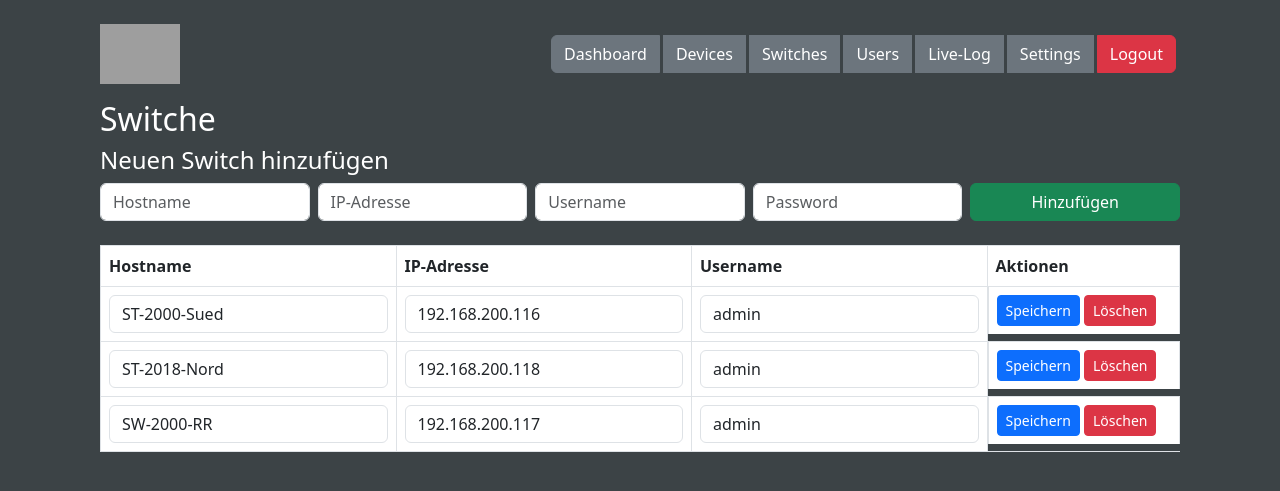
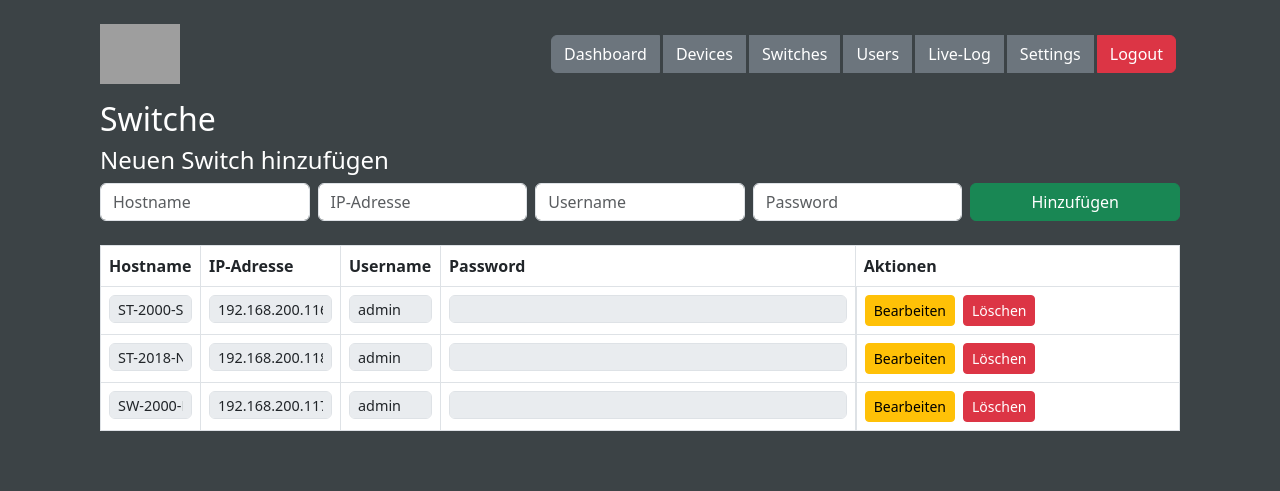
Before and after one commit to alientim/Aruba-PoE, a Flask app: page /switches in a window 1280 px wide. Shown: the top 491 px of the page. Run offline with Flask 3, Linux system fonts and the light colour scheme; a user stored in the database is signed in; data comes from the database, SQL or seed files in the repository; both versions use the stored data as it was after the commit; parts of the project's set-up code (start-up, migrations or seed data) failed here and were passed over; some libraries are stand-ins or nearby versions; grey boxes are pictures that could not be loaded.

Commit message:
Devices is_active + Table

```diff
--- a/srv/poe_manager/app.py
+++ b/srv/poe_manager/app.py
@@ -86,7 +86,8 @@ def logout():
 def index():
     conn = sqlite3.connect("sqlite.db")
     c = conn.cursor()
-    c.execute("SELECT mac, name FROM devices")
+    # is_active mit abfragen
+    c.execute("SELECT mac, name, is_active FROM devices")
     devices = c.fetchall()
     conn.close()
 
--- a/srv/poe_manager/static/css/style.css
+++ b/srv/poe_manager/static/css/style.css
@@ -117,12 +117,13 @@ pre {
 }
 
 .custom-table .col-ip {
-    width: 120px; /* IP-Adresse schmaler */
+    width: 140px; /* IP-Adresse schmaler */
 }
 
 .custom-table .col-mac {
-    width: 120px; /* MAC-Adresse schmaler */
+    width: 140px; /* MAC-Adresse schmaler */
 }
+
 
 /* Checkbox sichtbar auch bei disabled */
 .checkbox-visible:disabled {
@@ -145,7 +146,6 @@ label.text-white {
 }
 
 .custom-actions {
-    gap: 0.5rem; /* horizontaler Abstand zwischen Buttons */
     margin: auto 0;
     background: #fff;
 }
--- a/srv/poe_manager/templates/switche.html
+++ b/srv/poe_manager/templates/switche.html
@@ -7,20 +7,21 @@
 <h4>Neuen Switch hinzufügen</h4>
 <form method="post" class="row g-2 mb-4">
     <input type="hidden" name="add_switch" value="1">
-    <div class="col"><input type="text" name="hostname" placeholder="Hostname" class="form-control" required></div>
-    <div class="col"><input type="text" name="ip" placeholder="IP-Adresse" class="form-control" required></div>
-    <div class="col"><input type="text" name="username" placeholder="Username" class="form-control" required></div>
+    <div class="col col-small"><input type="text" name="hostname" placeholder="Hostname" class="form-control" required></div>
+    <div class="col col-ip"><input type="text" name="ip" placeholder="IP-Adresse" class="form-control" required></div>
+    <div class="col col-small"><input type="text" name="username" placeholder="Username" class="form-control" required></div>
     <div class="col"><input type="password" name="password" placeholder="Password" class="form-control" required></div>
     <div class="col"><button class="btn btn-success w-100">Hinzufügen</button></div>
 </form>
 {% endif %}
 
-<table class="table table-bordered">
+<table class="table table-bordered custom-table">
     <thead>
         <tr>
-            <th>Hostname</th>
-            <th>IP-Adresse</th>
-            <th>Username</th>
+            <th class="col-small">Hostname</th>
+            <th class="col-ip">IP-Adresse</th>
+            <th class="col-small">Username</th>
+            <th>Password</th>
             {% if current_user.is_admin %}<th>Aktionen</th>{% endif %}
         </tr>
     </thead>
@@ -28,26 +29,46 @@
         {% for s in switches %}
         <tr>
             {% if current_user.is_admin %}
-            <form method="post">
-                <input type="hidden" name="edit_switch" value="1">
-                <input type="hidden" name="old_hostname" value="{{ s['hostname'] }}">
-                <td><input name="hostname" value="{{ s['hostname'] }}" class="form-control" required></td>
-                <td><input name="ip" value="{{ s['ip'] }}" class="form-control" required></td>
-                <td><input name="username" value="{{ s['username'] }}" class="form-control" required></td>
-                <td class="d-flex gap-1">
-                    <button class="btn btn-primary btn-sm">Speichern</button>
+            <td class="col-small"><input name="hostname" value="{{ s['hostname'] }}" class="form-control" required disabled></td>
+            <td class="col-ip"><input name="ip" value="{{ s['ip'] }}" class="form-control" required disabled></td>
+            <td class="col-small"><input name="username" value="{{ s['username'] }}" class="form-control" required disabled></td>
+            <td><input name="password" value="{{ s['password'] }}" type="password" class="form-control" disabled></td>
+            <td class="custom-actions d-flex gap-1 align-items-center">
+                <!-- Bearbeiten Button -->
+                <button type="button" class="btn btn-warning btn-sm" onclick="enableSwitchEdit(this)">Bearbeiten</button>
+
+                <!-- Speichern Button -->
+                <form method="post" style="display:inline;">
+                    <input type="hidden" name="edit_switch" value="1">
+                    <input type="hidden" name="old_hostname" value="{{ s['hostname'] }}">
+                    <button class="btn btn-primary btn-sm d-none" type="submit">Speichern</button>
+                </form>
+
+                <!-- Löschen Button -->
+                <form method="post" style="display:inline;">
                     <button name="delete_switch" value="{{ s['hostname'] }}" class="btn btn-danger btn-sm"
                         onclick="return confirm('Willst du den Switch wirklich löschen?');">Löschen</button>
-                </td>
-            </form>
+                </form>
+            </td>
             {% else %}
             <td>{{ s['hostname'] }}</td>
             <td>{{ s['ip'] }}</td>
             <td>{{ s['username'] }}</td>
+            <td>******</td>
             {% endif %}
         </tr>
         {% endfor %}
     </tbody>
 </table>
 
+<script>
+function enableSwitchEdit(btn) {
+    const row = btn.closest('tr');
+    // Inputs aktivieren
+    row.querySelectorAll('input').forEach(el => el.disabled = false);
+    row.querySelector('.btn-primary').classList.remove('d-none'); // Speichern sichtbar
+    btn.classList.add('d-none'); // Bearbeiten ausblenden
+}
+</script>
+
 {% endblock %}
```
Also changed, not shown: srv/poe_manager/templates/index.html (+10 -2 lines), srv/poe_manager/templates/users.html (+7 -7 lines), srv/poe_manager/sqlite.db.
